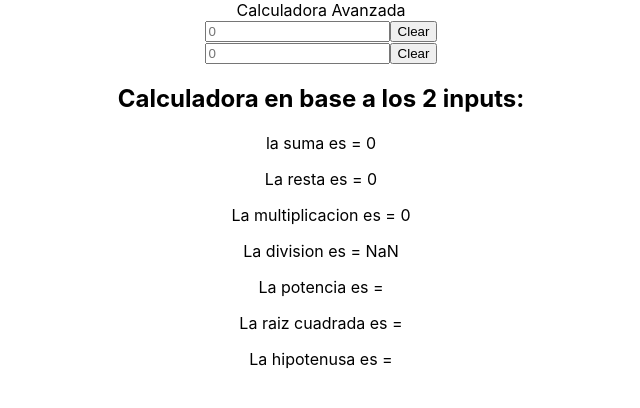
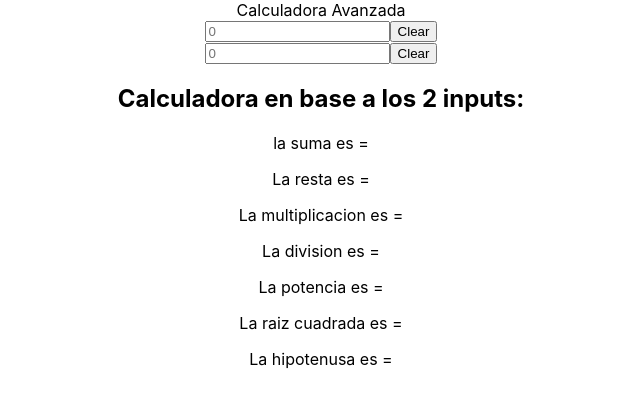
Before and after one commit to marianovatri/Calculadora-Avanzada, a React (Create React App) app in the folder Calculadora/: page / in a window 1280 px wide. Shown: the top 408 px of the page, without its empty margins (319-959 px from the left). Built offline with nearby package versions, Linux system fonts and the light colour scheme.

Commit message:
CalculosEnFunciones

```diff
--- a/Calculadora/src/App.js
+++ b/Calculadora/src/App.js
@@ -1,5 +1,7 @@
 import React, { useState } from 'react';
 import './App.css';
+import {Suma,Resta, Multiplicacion,Division} from './Calculos';
+
 
 function App() {
 
@@ -12,6 +14,8 @@ function App() {
   const handleInput = (valor) => {
     setDatos({...datos, [valor.target.name] : valor.target.value })
   }
+
+
 
   return (
 
@@ -36,10 +40,10 @@ function App() {
           </div>
 
           <h2>Calculadora en base a los 2 inputs: </h2>
-           <p>la suma es = {parseFloat(datos.num1)+parseFloat(datos.num2)}  </p>
-           <p>La resta es = {parseFloat(datos.num1)-parseFloat(datos.num2)}   </p>
-           <p>La multiplicacion es = {parseFloat(datos.num1)*parseFloat(datos.num2)}   </p>
-           <p>La division es =  {parseFloat(datos.num1)/parseFloat(datos.num2)}  </p>
+           <p>la suma es = {Suma}  </p>
+           <p>La resta es = {Resta}   </p>
+           <p>La multiplicacion es = {Multiplicacion}   </p>
+           <p>La division es =  {Division}  </p>
            <p>La potencia es =  </p>
            <p>La raiz cuadrada es =  </p>
            <p>La hipotenusa es =  </p>
@@ -48,11 +52,14 @@ function App() {
         </form>
 
 
+
     </div>
 
 
   );
 
+
+
   }
 
 
--- /dev/null
+++ b/Calculadora/src/Calculos.js
@@ -0,0 +1,30 @@
+import "/Calculadora Avanzada/calculadora/src/App"
+
+
+
+function Suma() {
+    setDatos(parseFloat(datos.num1)+parseFloat(datos.num2))
+
+}
+
+function Resta() {
+    setDatos(parseFloat(datos.num1)-parseFloat(datos.num2))
+
+}
+
+function Multiplicacion() {
+
+    setDatos(parseFloat(datos.num1)*parseFloat(datos.num2))
+
+}
+
+function Division() {
+
+    setDatos(parseFloat(datos.num1)/parseFloat(datos.num2))
+
+}
+
+
+
+
+export  { Suma,Resta,Multiplicacion,Division}
--- a/Calculadora/src/index.js
+++ b/Calculadora/src/index.js
@@ -11,7 +11,5 @@ ReactDOM.render(
   document.getElementById('root')
 );
 
-// If you want to start measuring performance in your app, pass a function
-// to log results (for example: reportWebVitals(console.log))
-// or send to an analytics endpoint. Learn more: https://bit.ly/CRA-vitals
+
 reportWebVitals();
```
